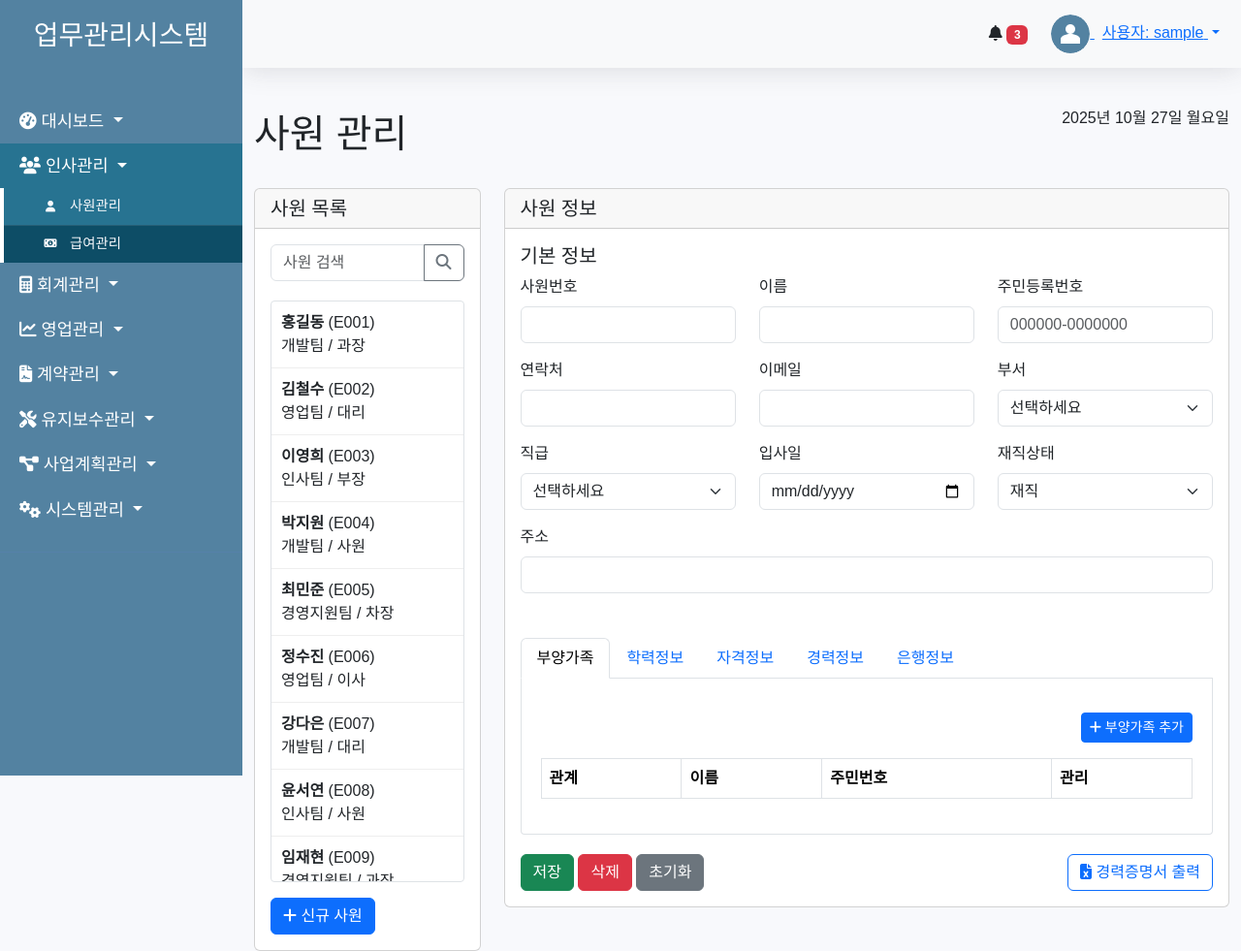
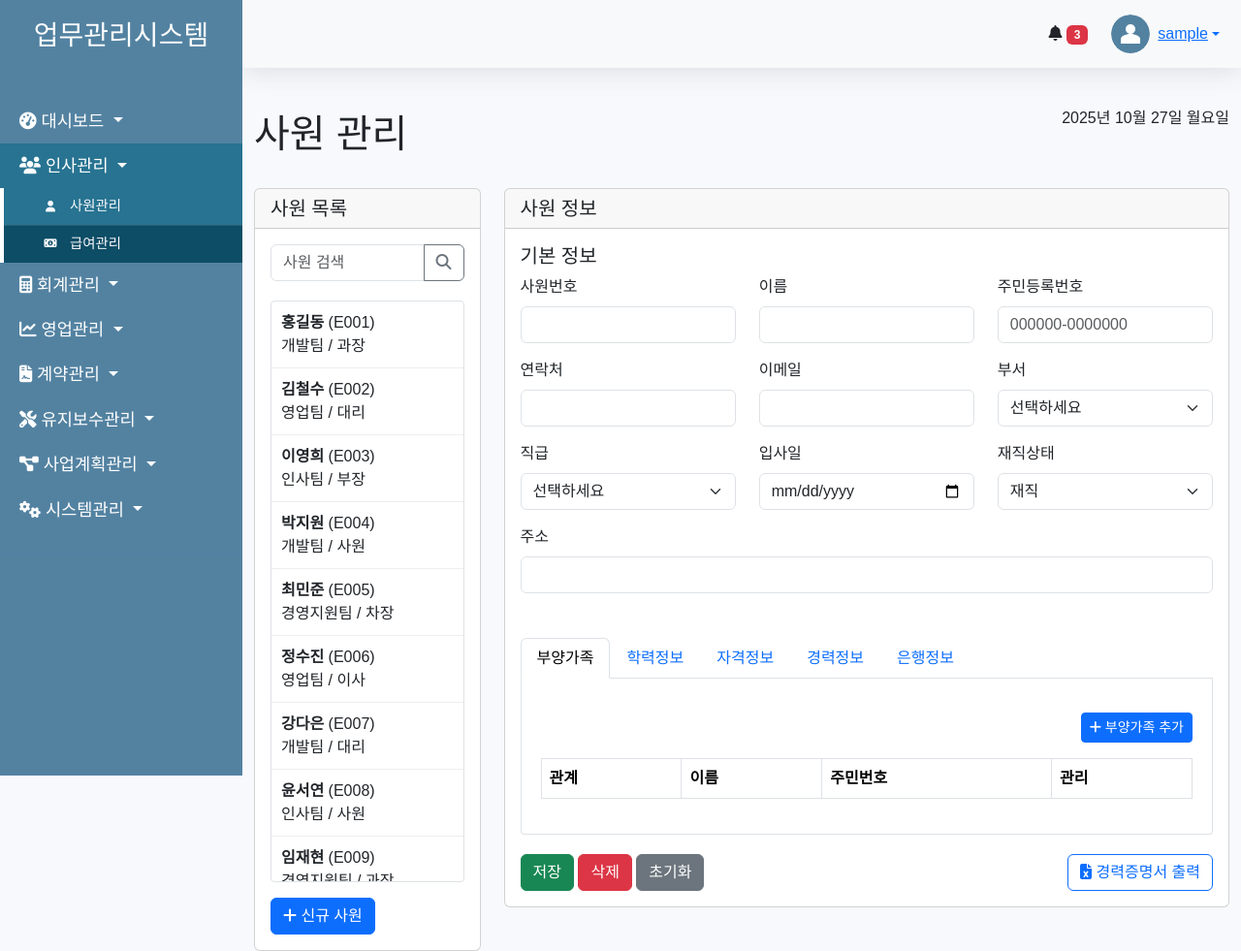
Before and after one commit to parkidam/Work.Management, a website: page html/employee-management.html in a window 1280 px wide. Shown: the whole page at 97% size. Drawn offline with nearby package versions, Linux system fonts and the light colour scheme; sample sign-in values are in the browser's storage.

Commit message:
사용자 관련 상단바 수정

```diff
--- a/html/employee-management.html
+++ b/html/employee-management.html
@@ -301,9 +301,11 @@
                             <span class="badge bg-danger">3</span>
                         </div>
                         <div class="user-profile dropdown">
-                            <a href="#" class="dropdown-toggle" id="userDropdown" role="button" data-bs-toggle="dropdown" aria-expanded="false">
-                                <img src="https://via.placeholder.com/40" alt="User" class="rounded-circle">
-                                <span class="d-none d-md-inline ms-2" id="userInfo">관리자</span>
+                            <a href="#" class="dropdown-toggle d-flex align-items-center" id="userDropdown" role="button" data-bs-toggle="dropdown" aria-expanded="false">
+                                <div class="user-image-container me-2">
+                                    <img src="../images/default-user.svg" alt="" class="rounded-circle" style="width: 40px; height: 40px;">
+                                </div>
+                                <span class="user-name"></span>
                             </a>
                             <ul class="dropdown-menu dropdown-menu-end" aria-labelledby="userDropdown">
                                 <li><a class="dropdown-item" href="#">프로필</a></li>
```
Also changed, not shown: html/department-management.html (+5 -3 lines), html/user-management.html (+5 -3 lines).
